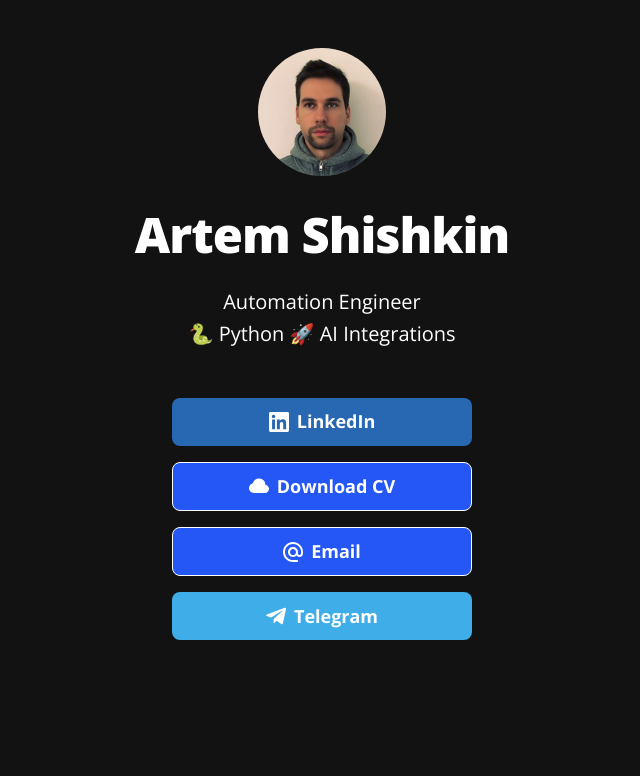
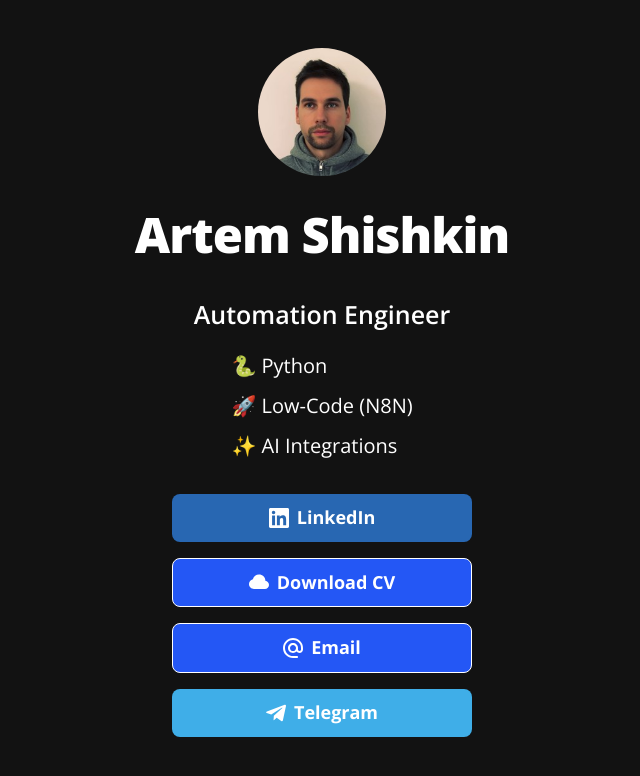
Before and after one commit to ashishkin21/ashishkin21.github.io, a plain HTML site: page index.html in a window 1280 px wide. Shown: the whole page, without its empty margins (318-958 px from the left). Drawn offline with Linux system fonts and the light colour scheme.

Commit message:
Update skills list on site, enhance contacts section in CV

```diff
--- a/css/style.css
+++ b/css/style.css
@@ -332,6 +332,16 @@ ul {
 ul li {
 	margin-bottom:var(--spacing-xs);
 }
+.skills-container {
+  display: flex;
+  justify-content: center; /* Centers the list horizontally */
+  align-items: center;     /* Optional: center vertically */
+}
+.skills-elems {
+  text-align: left;        /* Aligns text inside list items to the left */
+  list-style: none;        /* Optional: remove bullet points */
+  padding: 0;              /* Optional: remove default padding */
+}
 
 /* Privacy page specific responsive adjustments */
   @media (max-width:34.375rem) {
--- a/index.html
+++ b/index.html
@@ -21,7 +21,7 @@
     <meta name="description" content="Artem Shishkin's links, contacts, CV">
 
     <!-- Keywords -->
-    <meta name="keywords" content="Artem Shishkin, Automation Engineer, Python, AI">
+    <meta name="keywords" content="Artem Shishkin, Automation Engineer, Python, N8N, AI">
 
     <!-- Canonical URL - Helps prevent duplicate content issues -->
     <meta rel="canonical" href="https://ashishkin21.github.io">
@@ -62,7 +62,14 @@
             </h1>
 
             <!-- Add a short description about yourself or your brand -->
-            <p>Automation Engineer<br>🐍 Python 🚀 AI Integrations</p>
+            <h3><div>Automation Engineer</div></h3>
+            <div class="skills-container">
+              <ul class="skills-elems">
+                <li>🐍 Python</li>
+                <li>🚀 Low-Code (N8N)</li>
+                <li>✨ AI Integrations</li>
+              </ul>
+            </div>
 
             <!-- All your buttons go here -->
             <div class="button-stack" role="navigation">
```
Also changed, not shown: 1 other file.
